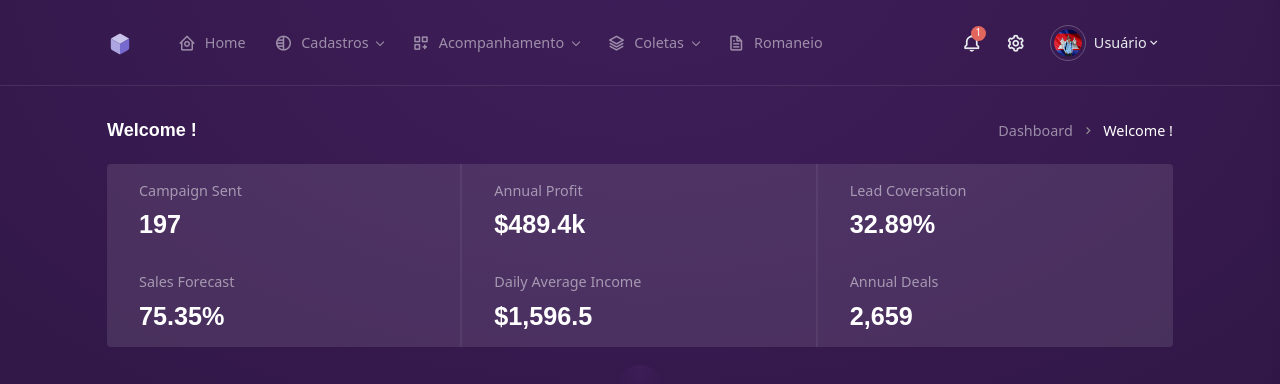
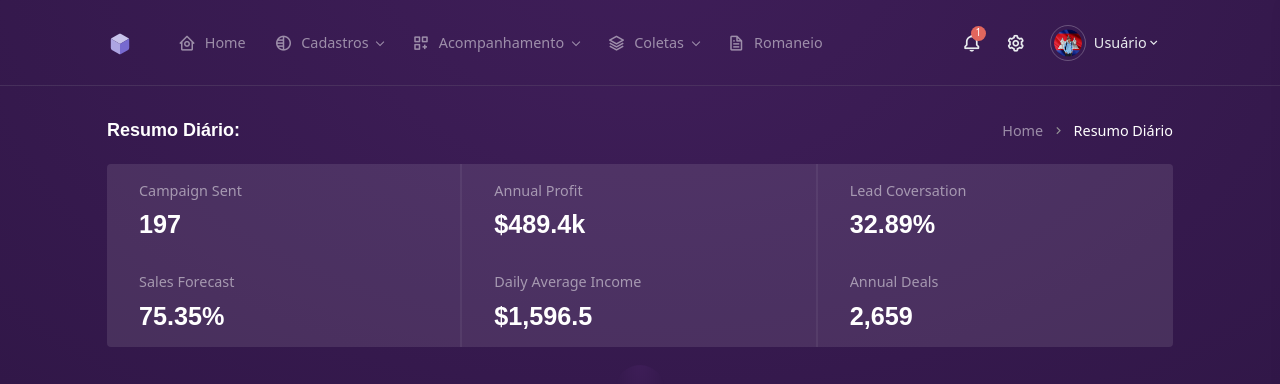
Before and after one commit to luancostar/rotas_version, a PHP site: page /home.php in a window 1280 px wide. Shown: the top 384 px of the page. Run offline with PHP 8.4, Linux system fonts and the light colour scheme; some web fonts are replaced.

Commit message:
update first commit

```diff
--- a/components/header.php
+++ b/components/header.php
@@ -196,16 +196,9 @@
                     </span>
                 </button>
                 <div class="dropdown-menu dropdown-menu-end pt-0">
-                    <h6 class="dropdown-header">Welcome Marie N!</h6>
-                    <a class="dropdown-item" href="pages-profile.html"><i class="mdi mdi-account-circle text-muted font-size-16 align-middle me-1"></i> <span class="align-middle">Profile</span></a>
-                    <a class="dropdown-item" href="apps-chat.html"><i class="mdi mdi-message-text-outline text-muted font-size-16 align-middle me-1"></i> <span class="align-middle">Messages</span></a>
-                    <a class="dropdown-item" href="apps-kanban-board.html"><i class="mdi mdi-calendar-check-outline text-muted font-size-16 align-middle me-1"></i> <span class="align-middle">Taskboard</span></a>
-                    <a class="dropdown-item" href="pages-faqs.html"><i class="mdi mdi-lifebuoy text-muted font-size-16 align-middle me-1"></i> <span class="align-middle">Help</span></a>
-                    <div class="dropdown-divider"></div>
-                    <a class="dropdown-item" href="#"><i class="mdi mdi-wallet text-muted font-size-16 align-middle me-1"></i> <span class="align-middle">Balance : <b>$6951.02</b></span></a>
-                    <a class="dropdown-item d-flex align-items-center" href="contacts-settings.html"><i class="mdi mdi-cog-outline text-muted font-size-16 align-middle me-1"></i> <span class="align-middle">Settings</span><span class="badge badge-soft-success ms-auto">New</span></a>
-                    <a class="dropdown-item" href="auth-lockscreen-cover.html"><i class="mdi mdi-lock text-muted font-size-16 align-middle me-1"></i> <span class="align-middle">Lock screen</span></a>
-                    <a class="dropdown-item" href="auth-signout-cover.html"><i class="mdi mdi-logout text-muted font-size-16 align-middle me-1"></i> <span class="align-middle">Logout</span></a>
+                    <h6 class="dropdown-header">Bem-vindo, Usuário</h6>
+                    <a class="dropdown-item" href="pages-profile.html"><i class="mdi mdi-account-circle text-muted font-size-16 align-middle me-1"></i> <span class="align-middle">Perfil</span></a>
+                    <a class="dropdown-item" href="auth-signout-cover.html"><i class="mdi mdi-logout text-muted font-size-16 align-middle me-1"></i> <span class="align-middle">Sair</span></a>
                 </div>
             </div>
         </div>
@@ -217,12 +210,12 @@
             <div class="row">
                 <div class="col-12">
                     <div class="page-title-box d-flex align-items-center justify-content-between">
-                        <h4 class="mb-0">Welcome !</h4>
+                        <h4 class="mb-0">Resumo Diário:</h4>
 
                         <div class="page-title-right">
                             <ol class="breadcrumb m-0">
-                                <li class="breadcrumb-item"><a href="javascript: void(0);">Dashboard</a></li>
-                                <li class="breadcrumb-item active">Welcome !</li>
+                                <li class="breadcrumb-item"><a href="javascript: void(0);">Home</a></li>
+                                <li class="breadcrumb-item active">Resumo Diário</li>
                             </ol>
                         </div>
 
```
